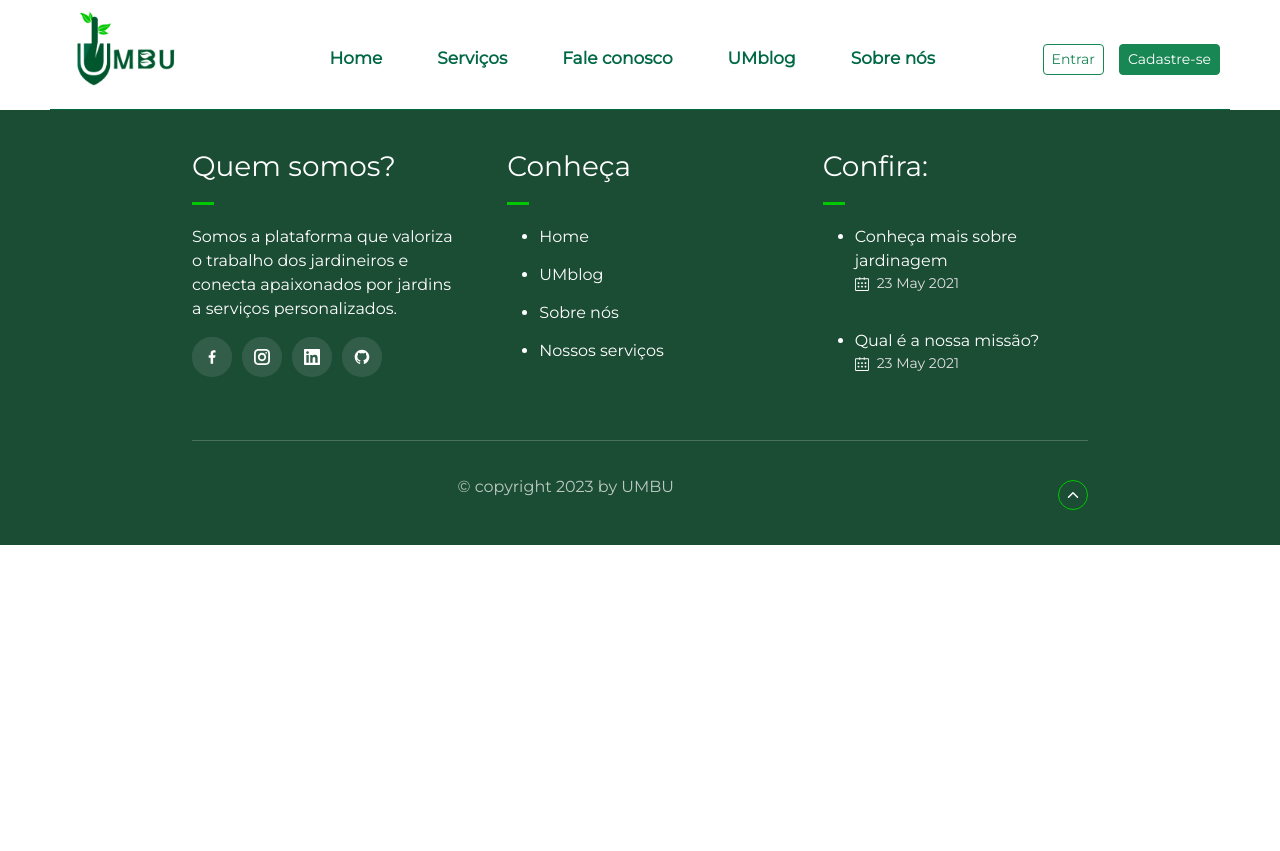
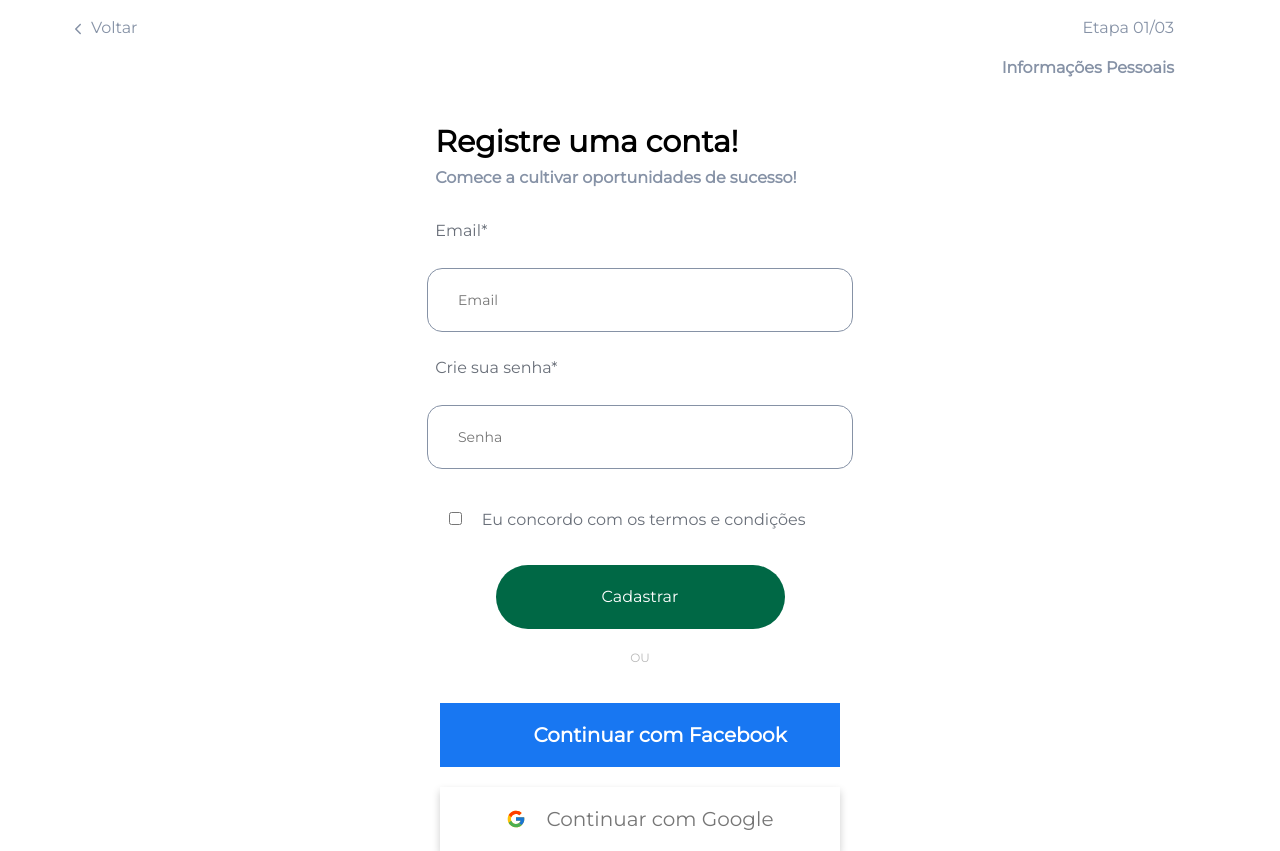
Before and after one commit to sejaumbu/seja-umbu, a React (Vite) app: page / in a window 1280 px wide. Before the commit the page ends 800 px from the top, so only its background shows below. Built offline with nearby package versions, Linux system fonts and the light colour scheme; some icons are missing.

Commit message:
Adicionando a tela de Registro 2

```diff
--- a/src/App.jsx
+++ b/src/App.jsx
@@ -1,15 +1,15 @@
-import './App.css'
-import 'bootstrap/dist/css/bootstrap.min.css';
-import Header from  "./components/header/Header.jsx"
-import Footer from "./components/footer/Footer.jsx"
+import "./App.css";
+import "bootstrap/dist/css/bootstrap.min.css";
+import Header from "./components/header/Header.jsx";
+import Footer from "./components/footer/Footer.jsx";
+import TelaRegistroT2 from "./components/telaRegistro2/TelaRegistroT2.jsx";
 
 function App() {
   return (
     <>
-      <Header/>
-      <Footer/>
+      <TelaRegistroT2 />
     </>
-  )
+  );
 }
 
 export default App;
--- /dev/null
+++ b/src/components/telaRegistro2/TelaRegistroT2.jsx
@@ -0,0 +1,57 @@
+import React from "react";
+import "../telaRegistro2/telaRegistroT2.css";
+import { IoIosArrowBack } from "react-icons/io";
+import { FaFacebook } from "react-icons/fa6";
+import { FcGoogle } from "react-icons/fc";
+
+function TelaRegistroT2() {
+  return (
+    <div className="containerT2">
+      <div className="headerT2">
+        <div className="voltar">
+          <span>
+            <IoIosArrowBack />
+          </span>
+          <p>Voltar</p>
+        </div>
+        <div className="etapa">
+          <span></span>
+          <p>Etapa 01/03</p>
+          <p>
+            <strong>Informações Pessoais</strong>
+          </p>
+        </div>
+      </div>
+      <div className="form">
+        <div className="topoRegistro">
+          <h1>Registre uma conta!</h1>
+          <h4>Comece a cultivar oportunidades de sucesso!</h4>
+        </div>
+        <label className="labelRegistro2">Email*</label>
+        <input type="email" className="Inputs" placeholder="Email" />
+        <label className="labelRegistro2">Crie sua senha*</label>
+        <input type="password" className="Inputs" placeholder="Senha" />
+        <div className="botoes">
+          <div className="condicao">
+            <input type="checkbox" name="Termos" className="termos" />
+            <label>Eu concordo com os termos e condições</label>
+          </div>
+          <button id="Cadastro-Normal">Cadastrar</button>
+          <div className="ou">
+            <p>OU</p>
+          </div>
+          <button id="Cadastro-Facebook">
+            <FaFacebook />
+            Continuar com Facebook
+          </button>
+          <button id="Cadastro-Google">
+            <FcGoogle />
+            Continuar com Google
+          </button>
+        </div>
+      </div>
+    </div>
+  );
+}
+
+export default TelaRegistroT2;
--- /dev/null
+++ b/src/components/telaRegistro2/telaRegistroT2.css
@@ -0,0 +1,180 @@
+* {
+    margin: 0;
+    padding: 0;
+    font-family: Montserrat;
+    box-sizing: border-box;
+}
+
+/* Header */
+
+.containerT2 {
+    display: flex;
+    flex-direction: column;
+}
+
+.headerT2 {
+    display: flex;
+    justify-content: space-between;
+    padding: 1rem;
+}
+
+
+
+.voltar {
+    display: flex;
+    color: #8692A6;
+    margin-left: 54px;
+    gap: 5px;
+}
+
+.etapa {
+    align-items: end;
+    display: flex;
+    margin-right: 90px;
+    justify-content: end;
+    flex-direction: column;
+    color: #8692A6;
+}
+
+/* Forms */
+
+h1 {
+    color: rgb(0, 0, 0);
+    font-size: 30px;
+    font-family: Montserrat;
+    font-weight: 900;
+    word-wrap: break-word;
+}
+
+h4 {
+    text-align: left;
+    color: #8692A6;
+    font-size: 16px;
+    font-weight: 600;
+    word-wrap: break-word;
+}
+
+.topoRegistro {
+    width: 32vw;
+    margin-top: 12px;
+}
+
+.form {
+    color: #696F79;
+    font-size: 16px;
+    font-family: Montserrat;
+    font-weight: 500;
+    word-wrap: break-word;
+    display: flex;
+    flex-direction: column;
+    align-items: center;
+}
+
+.labelRegistro2 {
+    margin-top: 24px;
+    width: 32vw;
+}
+
+.Inputs {
+    display: flex;
+    width: 426px;
+    height: 64px;
+    font-size: 14px;
+    font-weight: 500;
+    border-radius: 15px;
+    margin-top: 25px;
+    border: 1px #8692A6 solid;
+    padding-left: 30px;
+    word-wrap: break-word;
+}
+
+/* Botões */
+
+.botoes {
+    display: flex;
+    flex-direction: column;
+    width: 100%;
+    align-items: center;
+    justify-content: center;
+    gap: 20px;
+    border: none;
+}
+
+button {
+    border: none;
+}
+
+.botoes p {
+    width: 100%;
+    height: 100%;
+}
+
+
+.botoes label {
+    color: #696F79;
+    font-size: 16px;
+    font-family: Montserrat;
+    font-weight: 500;
+    word-wrap: break-word;
+}
+
+.condicao {
+    width: 33vw;
+    margin-top: 23px;
+    align-items: center;
+    justify-content: flex-start;
+}
+
+.termos {
+    margin: 20px;
+  }
+
+#Cadastro-Normal {
+    color: #FFFF;
+    display: flex;
+    align-items: center;
+    justify-content: center;
+    width: 289px;
+    height: 64px;
+    background: #006845;
+    border-radius: 40px;
+}
+
+.ou {
+    display: flex;
+    color: #BABABA;
+    font-size: 12px;
+    font-weight: 400;
+    word-wrap: break-word
+}
+
+#Cadastro-Facebook {
+    display: flex;
+    align-items: center;
+    justify-content: center;
+    gap: 20px;
+    color: #FFFF;
+    background-color: #1877F2;
+    width: 400px;
+    height: 64px;
+    font-size: 20px;
+    font-family: Montserrat;
+    font-weight: 700;
+    word-wrap: break-word;
+}
+
+#Cadastro-Google {
+    color: rgba(0, 0, 0, 0.54);
+    background: #FFFFFF;
+    display: flex;
+    align-items: center;
+    justify-content: center;
+    gap: 20px;
+    width: 400px;
+    height: 64px;
+    font-size: 20px;
+    font-family: Montserrat;
+    font-weight: 500;
+    word-wrap: break-word;
+    box-shadow: 0 4px 8px rgba(0, 0, 0, 0.2);
+}
```
